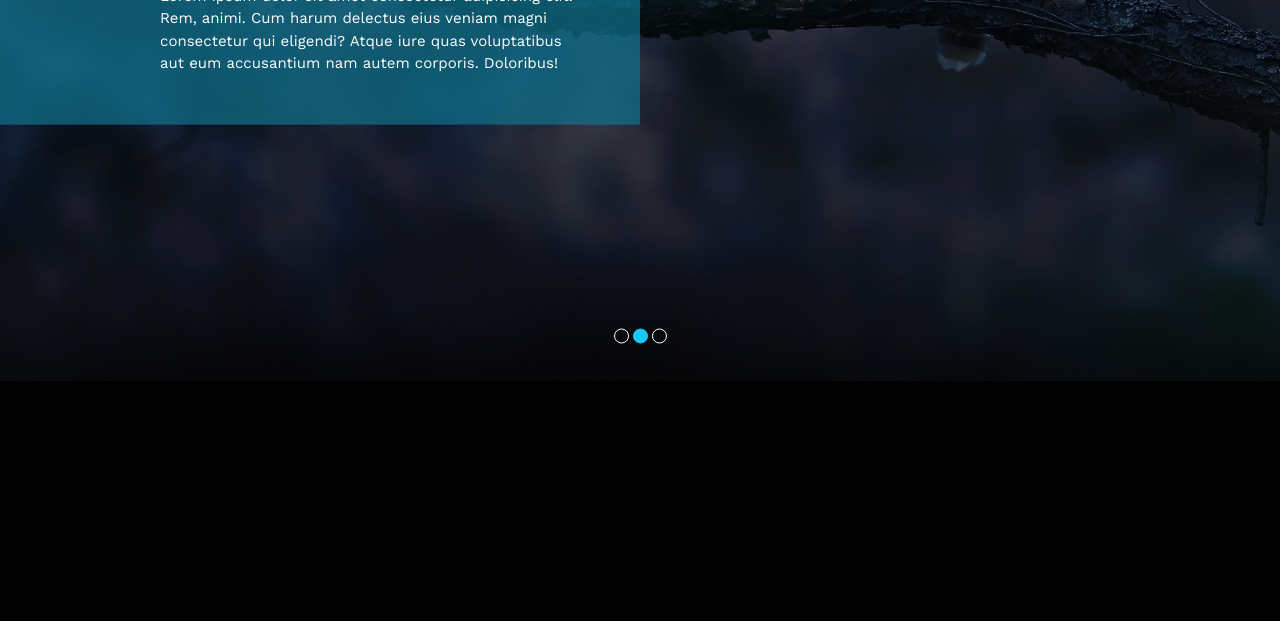
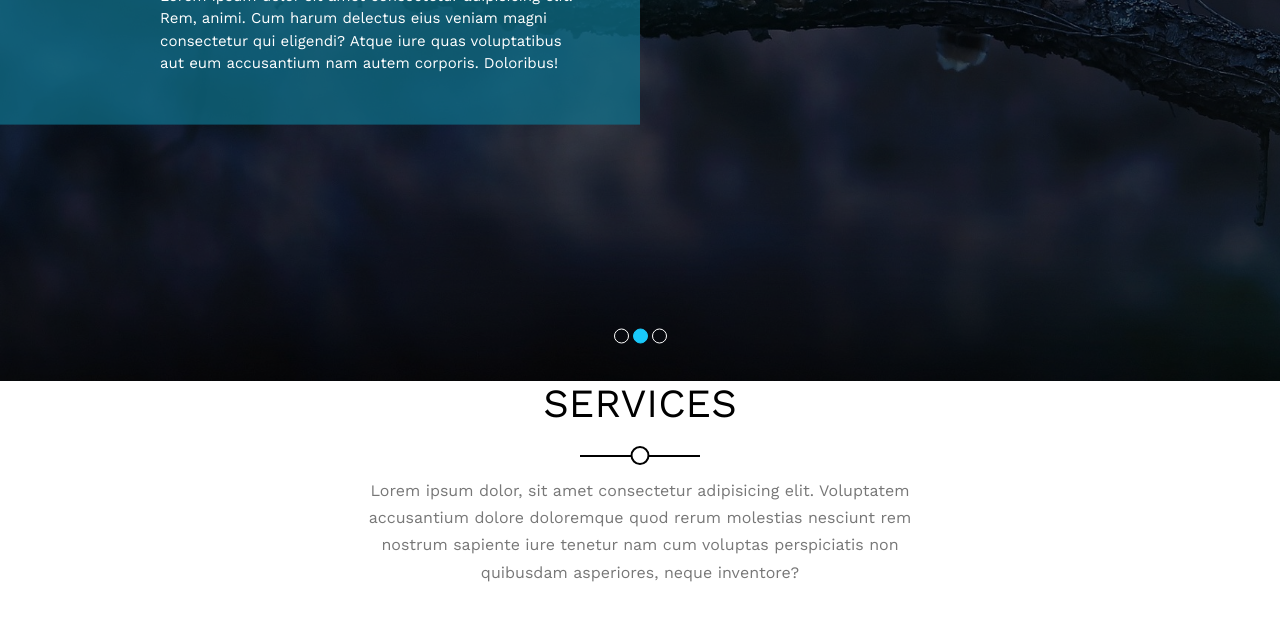
Before and after one commit to bassem620/Template-2, a plain HTML site: page index.html in a window 1280 px wide. Shown: the part 419-1040 px from the top of the page. Before the commit the page ends 800 px from the top, so only its background shows below. Drawn offline with nearby package versions, Linux system fonts and the light colour scheme.

Commit message:
Main-Heading HTML & CSS

```diff
--- a/css/style.css
+++ b/css/style.css
@@ -15,7 +15,6 @@ body{
     font-family: 'Open Sans', sans-serif;
     font-family: 'Roboto', sans-serif;
     font-family: 'Work Sans', sans-serif;
-    background-color: black;
 }
 html{
     scroll-behavior: smooth;
@@ -219,3 +218,43 @@ header nav .form i{
     background-color: var(--main-color);
     border-color: var(--main-color);
 }
+
+/* ########################## MAIN HEADING ########################## */
+.main-heading{
+    text-align: center;
+}
+.main-heading h2{
+    font-weight: normal;
+    font-size: 40px;
+    position: relative;
+    margin-bottom: 50px;
+    text-transform: uppercase;
+}
+.main-heading h2::before{
+    content: '';
+    position: absolute;
+    left: 50%;
+    transform: translateX(-50%);
+    height: 2px;
+    background-color: black;
+    bottom: -30px;
+    width: 120px;
+}
+.main-heading h2::after{
+    content: '';
+    position: absolute;
+    left: 50%;
+    transform: translateX(-50%);
+    width: 15px;
+    height: 15px;
+    border-radius: 50%;
+    border: 2px solid black;
+    bottom: -38px;
+    background-color: white;
+}
+.main-heading p{
+    width: 550px;
+    margin:0 auto 100px;
+    line-height: 1.7;
+    color: #777;
+}
--- a/index.html
+++ b/index.html
@@ -52,5 +52,12 @@
             <li></li>
         </ul>
     </div>
+    <!-- ########################## Services ########################## -->
+    <section class="services">
+        <div class="main-heading">
+            <h2>Services</h2>
+            <p>Lorem ipsum dolor, sit amet consectetur adipisicing elit. Voluptatem accusantium dolore doloremque quod rerum molestias nesciunt rem nostrum sapiente iure tenetur nam cum voluptas perspiciatis non quibusdam asperiores, neque inventore?</p>
+        </div>
+    </section>
 </body>
 </html>
```
